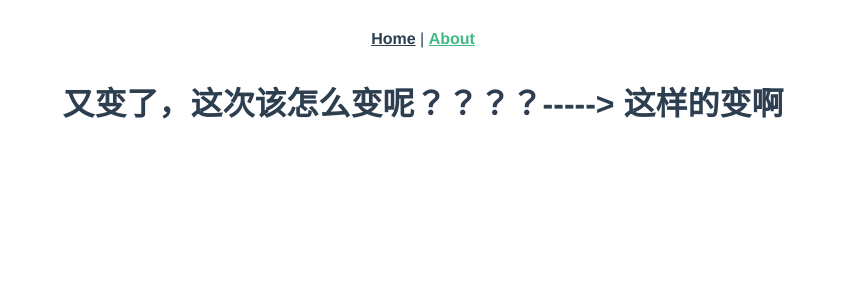
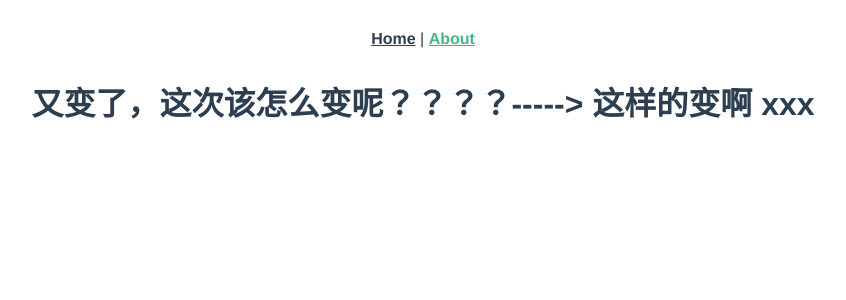
Before and after one commit to PrettyKing/vue-github-travis-ci, a Vue app: page /#/about in a window 1280 px wide. Shown: the top 300 px of the page, without its empty margins (217-1063 px from the left). Built offline with nearby package versions, Linux system fonts and the light colour scheme.

Commit message:
long long

```diff
--- a/src/views/About.vue
+++ b/src/views/About.vue
@@ -1,6 +1,6 @@
 <template>
   <div class="about">
-      <h1>又变了，这次该怎么变呢？？？？-----> 这样的变啊</h1>
+      <h1>又变了，这次该怎么变呢？？？？-----> 这样的变啊 xxx</h1>
   </div>
 </template>
 <script>
```
